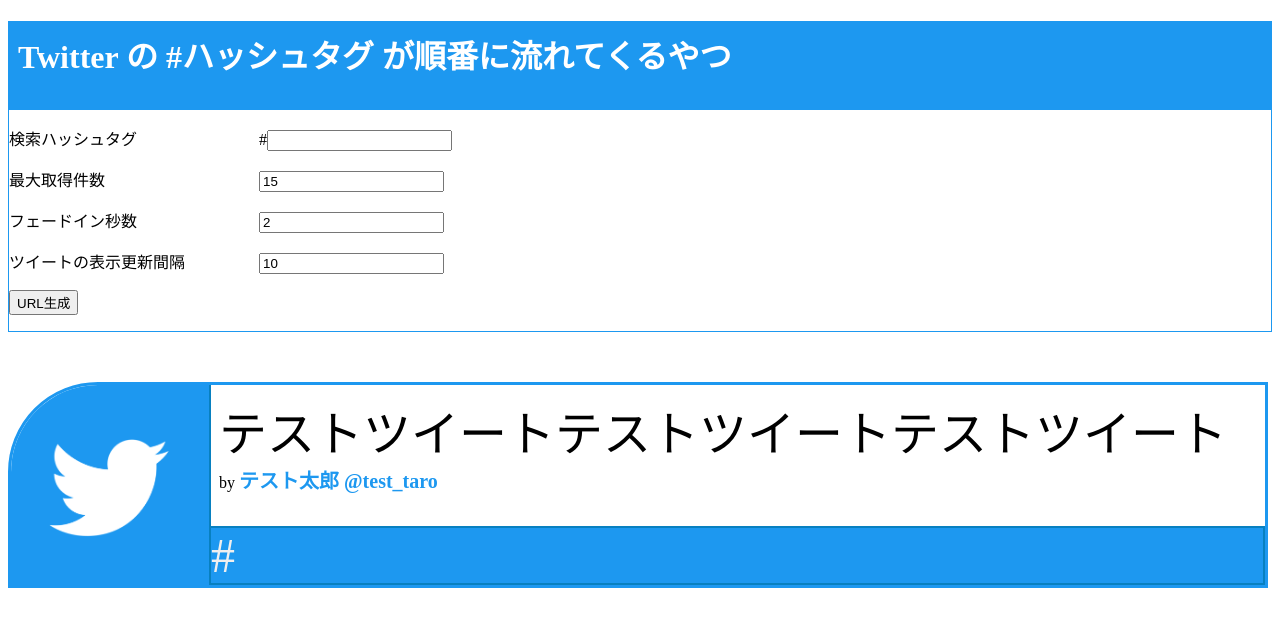
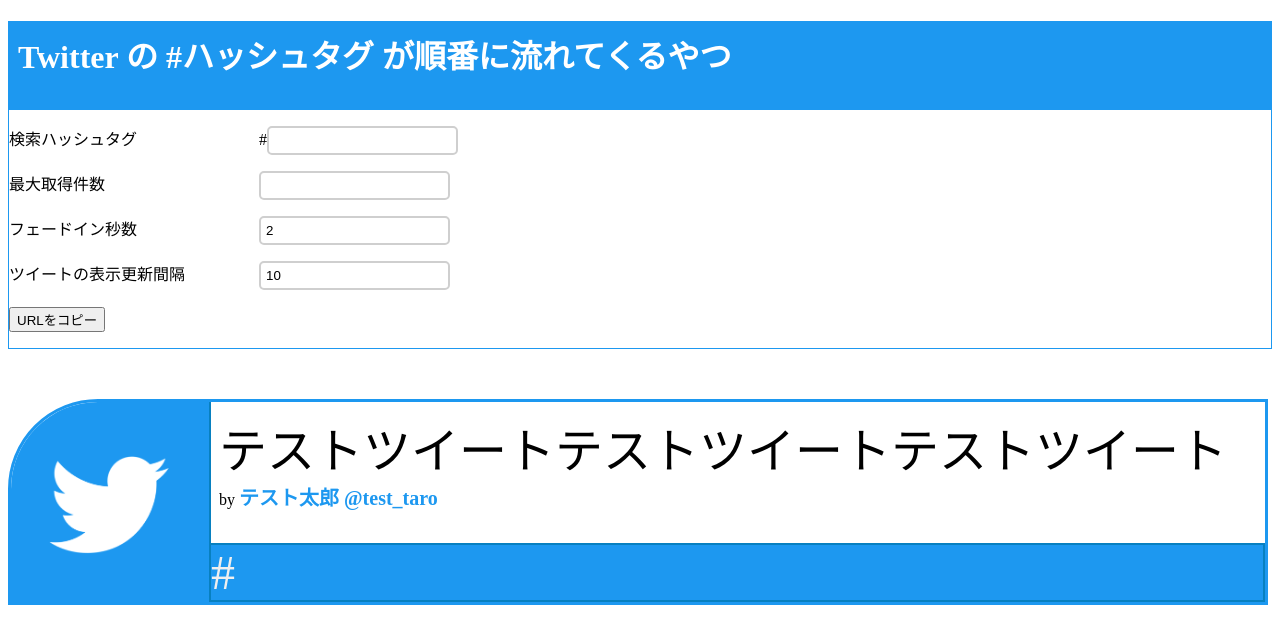
Before and after one commit to hapo31/twitter-search-widget-obs, a Next.js app: page / in a window 1280 px wide. Shown: the top 644 px of the page. Built offline with nearby package versions, Linux system fonts and the light colour scheme.

Commit message:
fix: Formを楽に書けるようにした

```diff
--- a/pages/index.tsx
+++ b/pages/index.tsx
@@ -1,7 +1,8 @@
 import React, { useCallback, useEffect, useRef, useState } from "react";
 import styled from "styled-components";
-import { NumberInput } from "../src/components/atom/NumberInput";
-import { TextInput } from "../src/components/atom/TextInput";
+import { Form } from "../src/components/atom/Form";
+import { NumberInput } from "../src/components/molecules/NumberInput";
+import { TextInput } from "../src/components/molecules/TextInput";
 import { TwitterSearch } from "../src/components/organisms/TwitterSearch";
 import { oauth } from "../src/service/twitter";
 import { QueryString } from "../src/util/util";
@@ -13,12 +14,12 @@
   transition: number;
   tweetChangeInterval: number;
   token: string;
+  searchWord: string;
 };
 
 export default function Index(props: Props) {
   const [preference, setPreference] = useState<Preference>({} as any);
-  const [url, setUrl] = useState("");
-  const [searchWord, setSearchWord] = useState("");
+  const [copied, setCopied] = useState(false);
   const [firstView, setFirstView] = useState(true);
   const [showTweet, setShowTweet] = useState({
     createdAt: new Date(),
@@ -27,6 +28,7 @@
     profileImg: "",
     screenName: "test_taro",
     text: "テストツイートテストツイートテストツイート",
+    token: "",
   });
 
   const timerRef = useRef(0);
@@ -41,20 +43,25 @@
         transition: 2,
         tweetChangeInterval: 10,
         token: "",
+        searchWord: "",
       });
     }
 
     setFirstView(false);
   }, []);
 
-  const withSavePreference = useCallback(
-    (onChange: (value: string) => void) => {
+  const onChangeValue = useCallback(
+    (name: string, value: string) => {
       if (!firstView) {
-        localStorage.setItem("preference", JSON.stringify(preference));
+        const newPreference = {
+          ...preference,
+          [name]: value,
+        };
+        localStorage.setItem("preference", JSON.stringify(newPreference));
+        setPreference(newPreference);
       }
-      return (value: string) => onChange(value);
     },
-    [preference]
+    [preference, firstView]
   );
 
   useEffect(() => {
@@ -69,6 +76,7 @@
         profileImg: "",
         screenName: "test_taro",
         text: "テストツイートテストツイートテストツイート",
+        token: "",
       });
     }, preference.tweetChangeInterval * 1000);
 
@@ -82,82 +90,64 @@
     <>
       <Container>
         <H1>Twitter の #ハッシュタグ が順番に流れてくるやつ</H1>
+        {!firstView ? (
           <Body>
+            <Form onChangedValue={onChangeValue}>
               <p>
-            <Text>検索ハッシュタグ </Text>
+                <Text>検索ハッシュタグ</Text>
                 #
-            <TextInput
-              value={searchWord}
-              onChange={(v) => {
-                setSearchWord(v);
-              }}
-            />
+                <TextInput name="searchWord" defaultValue={preference.searchWord} />
               </p>
               <p>
                 <Text>最大取得件数</Text>
-            <NumberInput
-              value={preference?.count}
-              onChange={withSavePreference((v) => {
-                if (preference) {
-                  setPreference({
-                    ...preference,
-                    count: parseInt(v),
-                  });
-                }
-              })}
-            />
+                <NumberInput name="count" />
               </p>
               <p>
                 <Text>フェードイン秒数</Text>
-            <NumberInput
-              value={preference?.transition}
-              onChange={withSavePreference((v) => {
-                if (preference) {
-                  setPreference({
-                    ...preference,
-                    transition: parseInt(v),
-                  });
-                }
-              })}
-            />
+                <NumberInput name="transition" defaultValue={preference.transition} />
               </p>
               <p>
                 <Text>ツイートの表示更新間隔</Text>
-            <NumberInput
-              value={preference?.tweetChangeInterval}
-              onChange={withSavePreference((v) => {
-                if (preference) {
-                  setPreference({
-                    ...preference,
-                    tweetChangeInterval: parseInt(v),
-                  });
-                }
-              })}
-            />
+                <NumberInput name="tweetChangeInterval" defaultValue={preference.tweetChangeInterval} />
               </p>
+            </Form>
             <p>
               <button
                 onClick={async () => {
-                const word = encodeURI(searchWord);
-                if (preference.token === "") {
+                  const word = encodeURI(preference.searchWord);
+                  let newPreference = preference;
+                  if (!preference.token) {
                     const { token } = await oauth();
-                  setPreference({ ...preference, token });
-                  withSavePreference(() => {
-                    /* */
-                  });
+                    newPreference = { ...preference, token };
+                    setPreference(newPreference);
                   }
+                  const url = `https://${location.host}/widget/${word}?${QueryString({
+                    count: newPreference.count,
+                    transition: newPreference.transition,
+                    tweetChangeInterval: newPreference.tweetChangeInterval,
+                    token: newPreference.token,
+                  })}`;
 
-                setUrl(`https://${location.host}/widget/${word}?${QueryString(preference)}`);
+                  if (navigator.clipboard) {
+                    await navigator.clipboard.writeText(url);
+                    if (!copied) {
+                      setCopied(true);
+                      setTimeout(() => {
+                        setCopied(false);
+                      }, 3000);
+                    }
+                  }
                 }}
               >
-              URL生成
+                URLをコピー
               </button>
-            {url}
+              <TextCopied className={copied ? "show" : ""}>☑ クリップボードにURLをコピーしました！</TextCopied>
             </p>
           </Body>
+        ) : null}
       </Container>
       <Preview>
-        <TwitterSearch tweet={showTweet} fadeInTimeSec={preference.transition} searchWord={searchWord} />
+        <TwitterSearch tweet={showTweet} fadeInTimeSec={preference.transition} searchWord={preference.searchWord} />
       </Preview>
     </>
   );
@@ -195,3 +185,12 @@
   background-color: white;
   width: 100%;
 `;
+
+const TextCopied = styled.span`
+  color: #009c2f;
+  transition: 3s;
+  visibility: hidden;
+  &.show {
+    visibility: visible;
+  }
+`;
--- /dev/null
+++ b/src/components/atom/Form.tsx
@@ -0,0 +1,22 @@
+import { FormEvent, ReactNode, useCallback } from "react";
+
+type Props = {
+  children?: ReactNode;
+  onChangedValue: (name: string, value: string) => void;
+};
+
+export const Form = (props: Props) => {
+  const onChangeChild = useCallback(
+    (e: FormEvent) => {
+      const target = e.target as HTMLInputElement;
+      const name = target.getAttribute("name");
+      const value = target.value;
+      if (name != null && value != null) {
+        props.onChangedValue(name, value);
+      }
+    },
+    [props.onChangedValue]
+  );
+
+  return <form onChange={onChangeChild}>{props.children}</form>;
+};
--- /dev/null
+++ b/src/components/atom/Input.tsx
@@ -0,0 +1,19 @@
+import { DetailedHTMLProps, InputHTMLAttributes } from "react";
+import styled from "styled-components";
+
+type Props = DetailedHTMLProps<InputHTMLAttributes<HTMLInputElement>, HTMLInputElement>;
+
+// eslint-disable-next-line @typescript-eslint/no-explicit-any
+export const Input = (props: Props) => <StyledInput {...(props as any)} />;
+
+const StyledInput = styled.input`
+  padding: 5px;
+  border-radius: 5px;
+  border-color: #cfcfcf;
+  border-style: solid;
+  :focus {
+    outline: none;
+    border-color: #1a8cdd;
+    box-shadow: 0 0 8px #1d98f0;
+  }
+`;
--- a/src/components/atom/NumberInput.tsx
+++ /dev/null
@@ -1,22 +0,0 @@
-import { ChangeEvent, CSSProperties, useCallback } from "react";
-
-type Props = {
-  onChange: (value: string) => void;
-  value?: string | number;
-  placeholder?: string;
-  style?: CSSProperties;
-};
-
-export const NumberInput = (props: Props) => {
-  const onChange = useCallback(
-    (event: ChangeEvent<HTMLInputElement>) => {
-      const target = event.target;
-      props.onChange(target.value);
-    },
-    [props.onChange]
-  );
-
-  return (
-    <input style={props.style} type="number" onChange={onChange} value={props.value} placeholder={props.placeholder} />
-  );
-};
--- a/src/components/atom/TextInput.tsx
+++ /dev/null
@@ -1,22 +0,0 @@
-import { ChangeEvent, CSSProperties, useCallback } from "react";
-
-type Props = {
-  onChange: (value: string) => void;
-  value?: string | number;
-  placeholder?: string;
-  style?: CSSProperties;
-};
-
-export const TextInput = (props: Props) => {
-  const onChange = useCallback(
-    (event: ChangeEvent<HTMLInputElement>) => {
-      const target = event.target;
-      props.onChange(target.value);
-    },
-    [props.onChange]
-  );
-
-  return (
-    <input style={props.style} type="text" onChange={onChange} value={props.value} placeholder={props.placeholder} />
-  );
-};
--- /dev/null
+++ b/src/components/molecules/NumberInput.tsx
@@ -0,0 +1,31 @@
+import { ChangeEvent, CSSProperties, DetailedHTMLProps, InputHTMLAttributes, useCallback } from "react";
+import { Input } from "../atom/Input";
+
+type Props = {
+  onChange?: (value: string) => void;
+  value?: string | number;
+  placeholder?: string;
+  style?: CSSProperties;
+} & DetailedHTMLProps<InputHTMLAttributes<HTMLInputElement>, HTMLInputElement>;
+
+export const NumberInput = (props: Props) => {
+  const onChange = useCallback(
+    (event: ChangeEvent<HTMLInputElement>) => {
+      const target = event.target;
+      props.onChange?.(target.value);
+    },
+    [props.onChange]
+  );
+
+  return (
+    <Input
+      {...props}
+      style={props.style}
+      name={props.name}
+      type="number"
+      onChange={onChange}
+      value={props.value}
+      placeholder={props.placeholder}
+    />
+  );
+};
--- /dev/null
+++ b/src/components/molecules/TextInput.tsx
@@ -0,0 +1,30 @@
+import { ChangeEvent, CSSProperties, DetailedHTMLProps, InputHTMLAttributes, useCallback } from "react";
+import { Input } from "../atom/Input";
+
+type Props = {
+  onChange?: (value: string) => void;
+  value?: string | number;
+  placeholder?: string;
+  style?: CSSProperties;
+} & DetailedHTMLProps<InputHTMLAttributes<HTMLInputElement>, HTMLInputElement>;
+
+export const TextInput = (props: Props) => {
+  const onChange = useCallback(
+    (event: ChangeEvent<HTMLInputElement>) => {
+      const target = event.target;
+      props.onChange?.(target.value);
+    },
+    [props.onChange]
+  );
+
+  return (
+    <Input
+      {...props}
+      style={props.style}
+      type="text"
+      onChange={onChange}
+      value={props.value}
+      placeholder={props.placeholder}
+    />
+  );
+};
```
Lines whose indentation alone changed are shown as unchanged.
